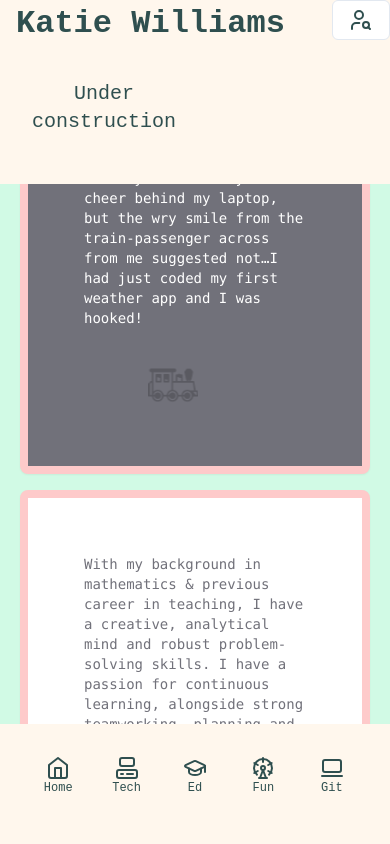
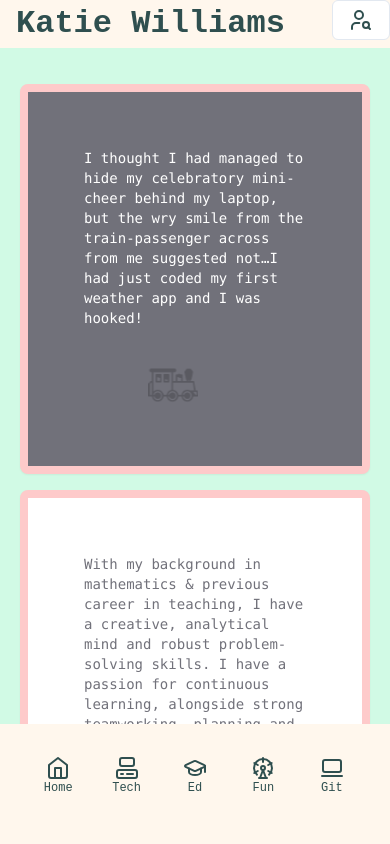
Before and after one commit to Katie-W-22/KatieW-CV-Dec2023, a Next.js app in the folder katie2-app/: page / in a window 390 px wide. Shown: the top 844 px of the page. Built offline with nearby package versions, Linux system fonts and the light colour scheme.

Commit message:
large responsive footer test

```diff
--- a/katie2-app/app/comps/Navbar.tsx
+++ b/katie2-app/app/comps/Navbar.tsx
@@ -13,7 +13,7 @@ export default function Navbar() {
      <Link href="/screen4" className="hover:underline">Projects</Link>
      </div>
     </nav>
-    <footer className="md:hidden block text-xl bg-orange-50">
+    <footer className="hidden md:block text-xl bg-orange-50">
       <div className='page__nav_bottom flex space-x-4'>
         <p>Under construction</p>
       </div>
```
